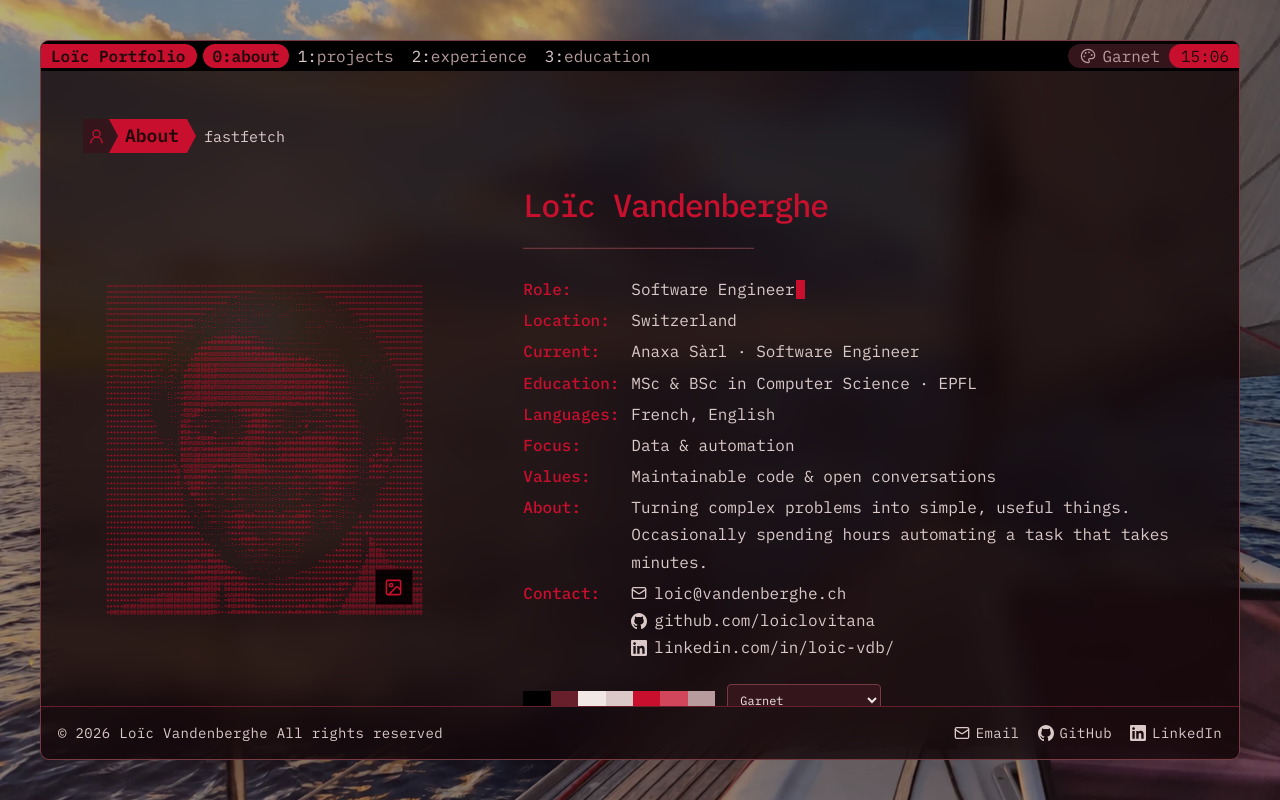
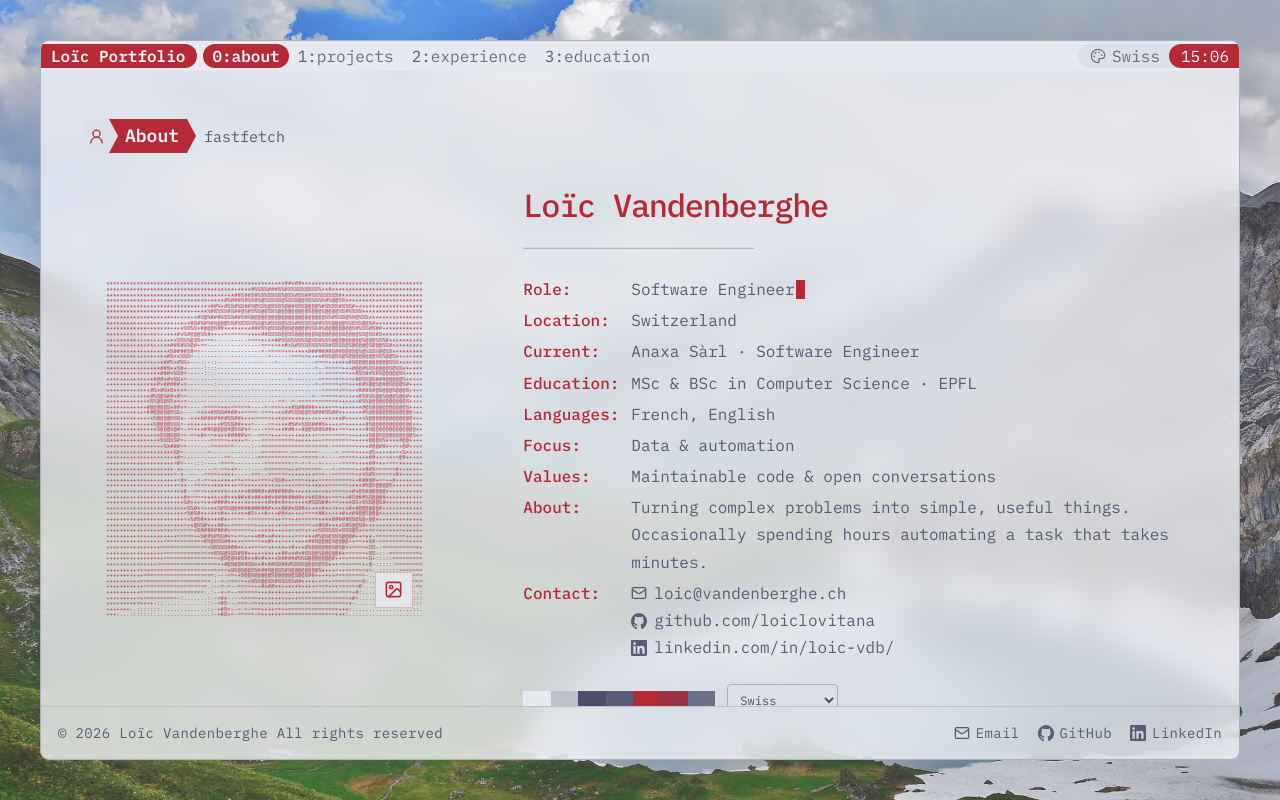
Before and after one commit to loiclovitana/loic-portofolio, a Svelte app: page / in a window 1280 px wide. Built offline with nearby package versions, Linux system fonts and the light colour scheme.

Commit message:
feat: change default theme

```diff
--- a/src/styles/palette.css
+++ b/src/styles/palette.css
@@ -1,22 +1,20 @@
 /* All UI colors originate here. Translucent effects derive from this palette. */
 :root {
-  color-scheme: dark;
-
-  color-scheme: dark;
-  --color-background: rgba(30, 7, 10, 0.85);
-  --color-surface: #200a0f;
-  --color-surface-raised: #34151b;
-  --color-border: #67202b;
-  --color-text: #f1e7e4;
-  --color-muted: #b89c9d;
-  --color-accent: #c8102e;
-  --color-on-accent: #1f070b;
-  --color-shadow: #0d0204;
+  color-scheme: light;
+  --color-background: #e6e9ef;
+  --color-surface: #eff1f5;
+  --color-surface-raised: #dce0e8;
+  --color-border: #bcc0cc;
+  --color-text: #4c4f69;
+  --color-muted: #6c6f85;
+  --color-accent: #b52a37;
+  --color-on-accent: #eff1f5;
+  --color-shadow: #4c4f69;
 
   /* A theme tint keeps the wallpaper in harmony with the terminal. */
-  --page-background-desktop: url('../../assets/images/backgrounds/garnet-sunset.webp');
-  --page-background-mobile: url('../../assets/images/backgrounds/garnet-sunset-mobile.webp');
-  --page-background-tint: rgba(30, 7, 10, 0.3);
+  --page-background-desktop: url('../../assets/images/backgrounds/catppuccin-light-iffigsee.webp');
+  --page-background-mobile: url('../../assets/images/backgrounds/catppuccin-light-iffigsee-mobile.webp');
+  --page-background-tint: rgba(239, 241, 245, 0.18);
   --page-background-position: center;
 
   --color-accent-hover: color-mix(
@@ -78,6 +76,9 @@
   --color-accent: #c8102e;
   --color-on-accent: #1f070b;
   --color-shadow: #0d0204;
+  --page-background-desktop: url('../../assets/images/backgrounds/garnet-sunset.webp');
+  --page-background-mobile: url('../../assets/images/backgrounds/garnet-sunset-mobile.webp');
+
 }
 
 :root[data-theme='garnet'] ::selection {
@@ -114,7 +115,7 @@
   --color-shadow: #11111b;
 }
 
-:root[data-theme='catppuccin-light'] {
+:root[data-theme='swiss'] {
   color-scheme: light;
   --page-background-desktop: url('../../assets/images/backgrounds/catppuccin-light-iffigsee.webp');
   --page-background-mobile: url('../../assets/images/backgrounds/catppuccin-light-iffigsee-mobile.webp');
@@ -125,10 +126,10 @@
   --color-border: #bcc0cc;
   --color-text: #4c4f69;
   --color-muted: #6c6f85;
-  --color-accent: #8839ef;
+  --color-accent: #b52a37;
   --color-on-accent: #eff1f5;
   --color-shadow: #4c4f69;
-  --color-portrait: #2c134c;
+  --color-portrait: var(--color-accent);
 }
 
 :root[data-theme='whitesur'] {
--- a/src/themes.ts
+++ b/src/themes.ts
@@ -2,13 +2,13 @@ import { readonly, writable } from 'svelte/store';
 
 export const themes = [
   { id: 'garnet', label: 'Garnet' },
-  { id: 'catppuccin-dark', label: 'Catppuccin Dark' },
-  { id: 'catppuccin-light', label: 'Catppuccin Light' },
+  { id: 'catppuccin-dark', label: 'Catppuccin' },
+  { id: 'swiss', label: 'Swiss' },
   { id: 'whitesur', label: 'WhiteSur' },
 ] as const;
 
 type ThemeId = (typeof themes)[number]['id'];
-const defaultTheme: ThemeId = 'garnet';
+const defaultTheme: ThemeId = 'swiss';
 const storageKey = 'portfolio-theme';
 const selectedTheme = writable<ThemeId>(defaultTheme);
 
```
Also changed, not shown: 1 other file (tests, documents, lock files or other folders).
